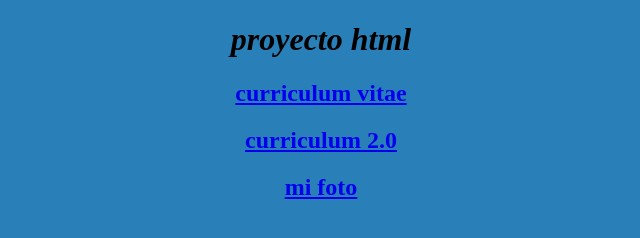
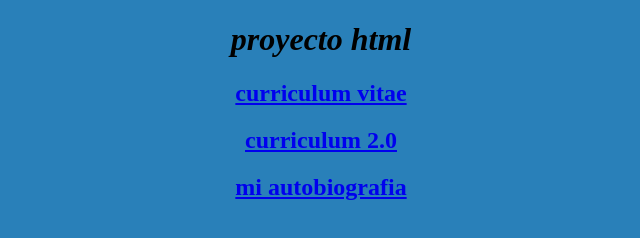
Before and after one commit to luzramirez0/lucesita, a plain HTML site: page index.html in a window 1280 px wide. Shown: the whole page, without its empty margins (319-959 px from the left). Drawn offline with Linux system fonts and the light colour scheme.

Commit message:
Add files via upload

```diff
--- a/index.html
+++ b/index.html
@@ -11,6 +11,6 @@
         <center><h1><i>proyecto html</i></h1></center>
         <center><h2><a href="curriculum vitae.html">curriculum vitae</a><br></h2></center>
         <center><h2><a href="curriculum 2.0.html">curriculum 2.0</a><br></h2></center>
-        <center><h2><a href="mi foto.html">mi foto</a><br></h2></center>
+        <center><h2><a href="mi autobiografia.html">mi autobiografia</a><br></h2></center>
     </body>
 </html>
```
